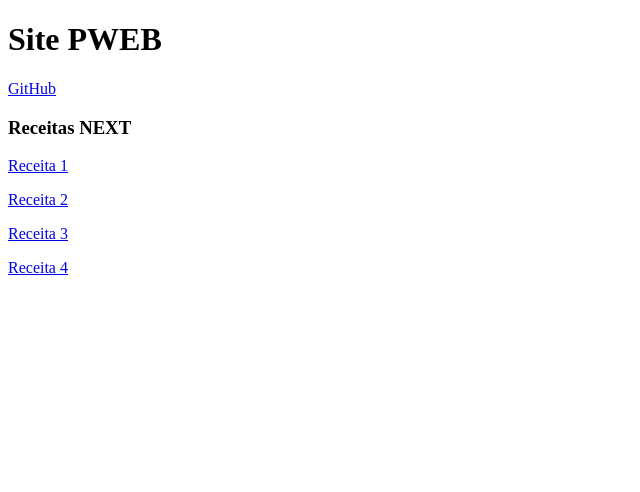
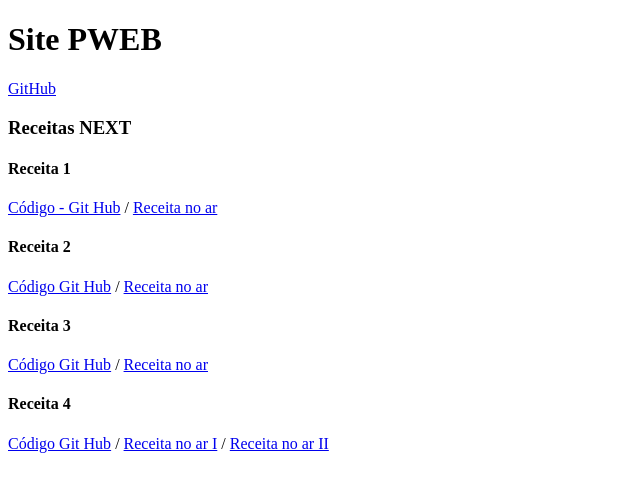
Before and after one commit to leonardobezrr/primeiroSite, a Next.js app: page / in a window 1280 px wide. Shown: the top 492 px of the page, without its empty margins (0-640 px from the left). Built offline with nearby package versions, Linux system fonts and the light colour scheme.

Commit message:
upando receitas

```diff
--- a/pages/index.js
+++ b/pages/index.js
@@ -4,10 +4,14 @@ export default function Home (){
         <h1>Site PWEB</h1>
         <a class="uncolored-link" href='https://github.com/leonardobezrr/PWEB1/tree/main/next0' target='blank'>GitHub</a>
         <h3>Receitas NEXT</h3>
-        <p><a href='https://github.com/leonardobezrr/PWEB1/tree/main/next0/pages/receita1' target='blank'>Receita 1</a></p>
-        <p><a href='https://github.com/leonardobezrr/PWEB1/tree/main/next0/pages/receita2' target='blank'>Receita 2</a></p>
-        <p><a href='https://github.com/leonardobezrr/PWEB1/tree/main/next0/pages/receita3' target='blank'>Receita 3</a></p>
-        <p><a href='https://github.com/leonardobezrr/PWEB1/tree/main/next0/pages/receita4' target='blank'>Receita 4</a></p>
+        <h4>Receita 1</h4>
+        <p><a href='https://github.com/leonardobezrr/PWEB1/tree/main/next0/pages/receita1' target='blank'>Código - Git Hub</a> / <a href="./receita1/principal" target="blank">Receita no ar</a></p>
+        <h4>Receita 2</h4>
+        <p><a href='https://github.com/leonardobezrr/PWEB1/tree/main/next0/pages/receita2' target='blank'>Código Git Hub</a> / <a href="./receita2/novaPagina" target="blank">Receita no ar</a></p>
+        <h4>Receita 3</h4>
+        <p><a href='https://github.com/leonardobezrr/PWEB1/tree/main/next0/pages/receita3' target='blank'>Código Git Hub</a> / <a href="./receita3/movies" target="blank">Receita no ar</a></p>
+        <h4>Receita 4</h4>
+        <p><a href='https://github.com/leonardobezrr/PWEB1/tree/main/next0/pages/receita4' target='blank'>Código Git Hub</a> / <a href="./receita4/app" target="blank">Receita no ar I</a> / <a href="./receita4/movies2" target="blank">Receita no ar II</a></p>
 
     </div>
     )
```
Also changed, not shown: 1 other file (tests, documents, lock files or other folders).
